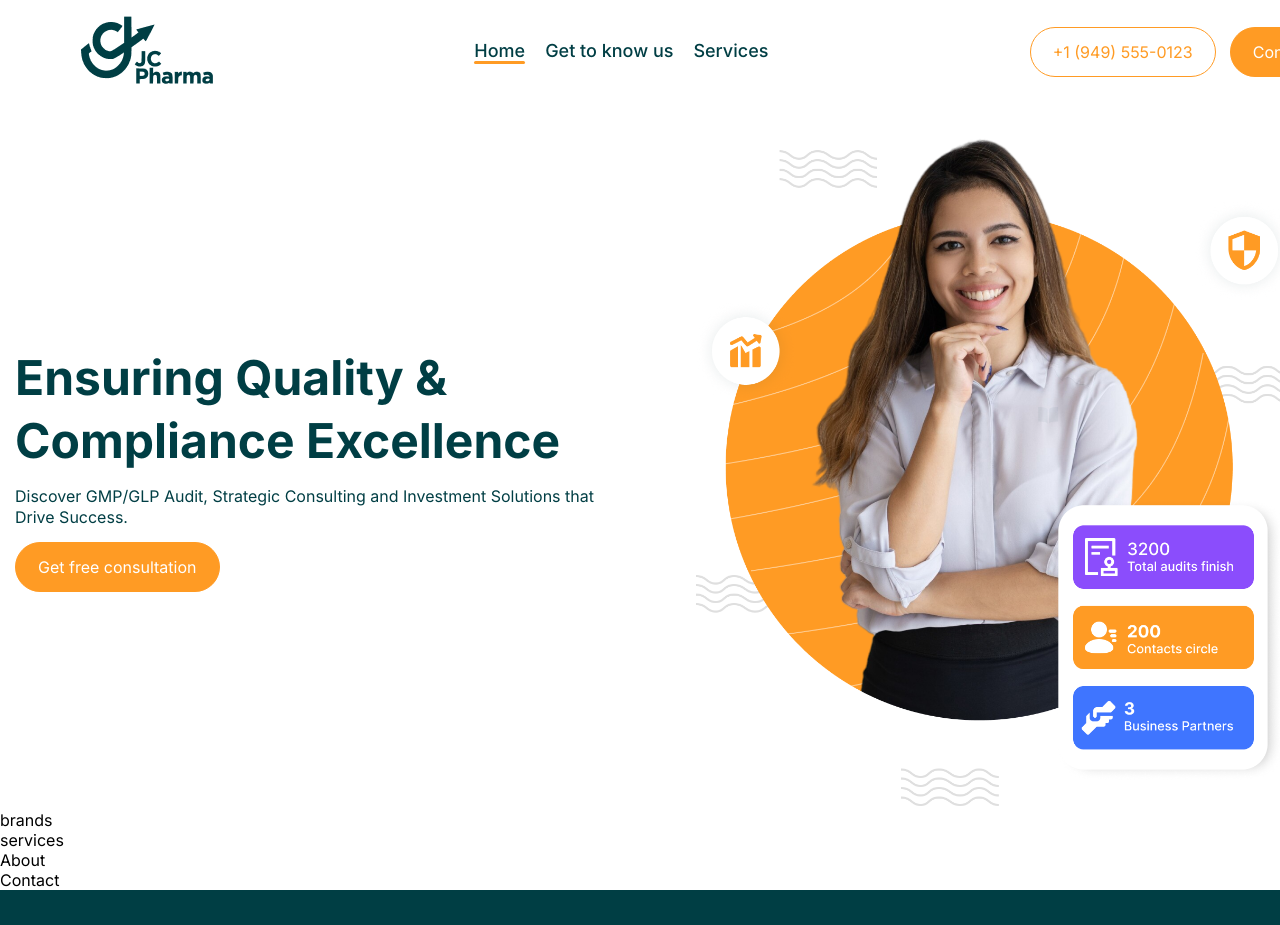
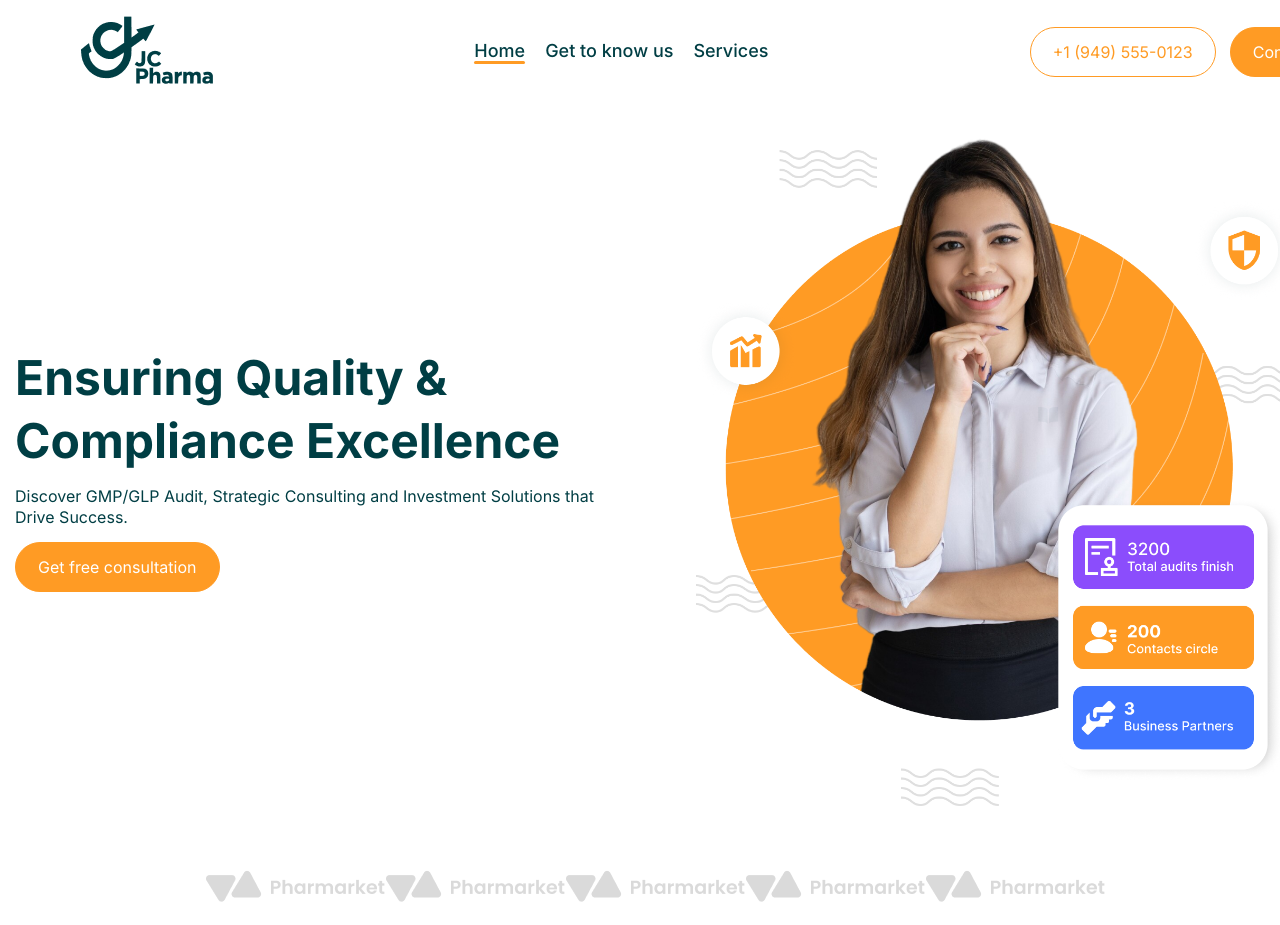
Before and after one commit to Jhonarias13/JCPPharma, a Next.js app: page / in a window 1280 px wide. Shown: the top 925 px of the page. Built offline with nearby package versions, Linux system fonts and the light colour scheme.

Commit message:
add section brands

```diff
--- a/src/components/landing/brands.tsx
+++ b/src/components/landing/brands.tsx
@@ -1,9 +1,26 @@
-import React from 'react'
+import React from "react";
+import style from "@/styles/landing/Brands.module.scss";
 
 function Brands() {
   return (
-    <div>brands</div>
-  )
+    <section className={`${style.brands} container`}>
+      <div className={style.brand__logo}>
+        <img src="/icons/brand.png" alt="brand1" />
+      </div>
+      <div className={style.brand__logo}>
+        <img src="/icons/brand.png" alt="brand2" />
+      </div>
+      <div className={style.brand__logo}>
+        <img src="/icons/brand.png" alt="brand3" />
+      </div>
+      <div className={style.brand__logo}>
+        <img src="/icons/brand.png" alt="brand4" />
+      </div>
+      <div className={style.brand__logo}>
+        <img src="/icons/brand.png" alt="brand5" />
+      </div>
+    </section>
+  );
 }
 
-export default Brands
+export default Brands;
--- a/src/styles/landing/Brands.module.scss
+++ b/src/styles/landing/Brands.module.scss
@@ -1 +1,9 @@
-@import '../mixins';
+@import "../mixins";
+
+.brands {
+  margin: 60px 0;
+  display: flex;
+  justify-content: center;
+  align-items: center;
+  flex-wrap: wrap;
+}
```
Also changed, not shown: public/icons/brand.png (added).
